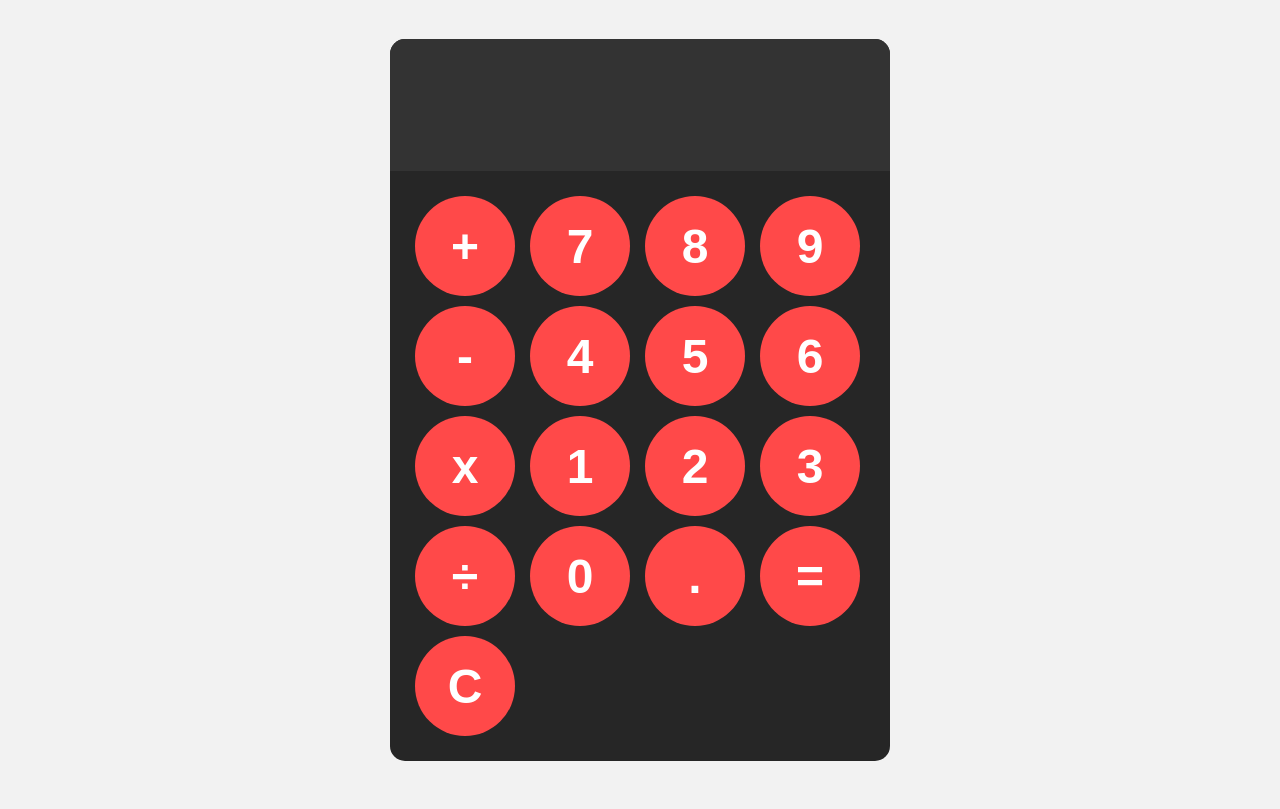
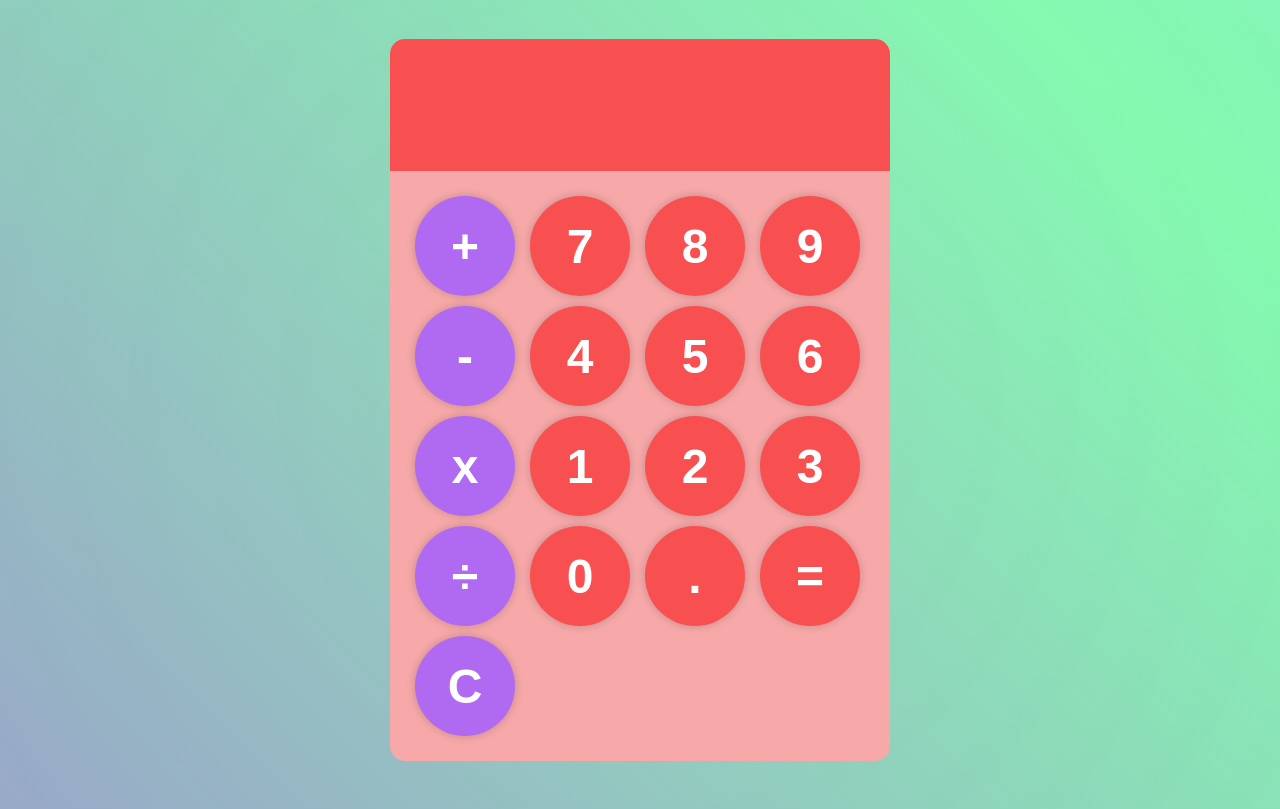
Before and after one commit to Aamir-shakil/Updated-Calculator-with-Js, a plain HTML site: page index.html in a window 1280 px wide. Drawn offline with Linux system fonts and the light colour scheme.

Commit message:
Implementing a live background altering calculator design

```diff
--- a/style.css
+++ b/style.css
@@ -4,53 +4,118 @@ body{
     justify-content: center;
     align-items: center;
     height: 100vh;
-    background-color: hsl(0, 0%, 95%);
+    background: linear-gradient(45deg,
+                #ff9a9e,
+                #fad0c4,
+                #fbc2eb,   /*all the colours the background will trnasiotion to */
+                #a18cd1,
+                #84fab0,
+                #8fd3f4);
+    background-size: 600% 600%;
+    animation: gradientAnimation 15s ease infinite;
+    position: relative; /* Added to ensure pseudo-elements follow z-index */
+    z-index: 0; /* Set z-index of body below content */
 }
+
+body::before { /* ::before used to add the decorative background without interfering with the contents of the calculator(<body> of page)*/
+    content: '';
+    position: absolute;
+    top: 0;
+    left: 0;
+    right: 0;
+    bottom: 0;
+    background: radial-gradient(circle, rgba(255,255,255,0.1), rgba(0,0,0,0));
+    opacity: 0.4;
+    animation: pulse 6s infinite ease-in-out;
+}
+
+@keyframes gradientAnimation { /*@keyframes implemented to make the background move smoothly*/
+    0% { background-position: 0% 50%; }
+    20% { background-position: 50% 50%; }
+    40% { background-position: 100% 50%; }
+    60% { background-position: 50% 100%; }
+    80% { background-position: 0% 50%; }
+    100% { background-position: 0% 50%; }
+}
+
+@keyframes pulse { /*@keyframes pulse implemented to give a glowing effect by making it grow and shrink*/
+    0% {
+        transform: scale(1);
+    }
+    50% {
+        transform: scale(1.1);
+    }
+    100% {
+        transform: scale(1);
+    }
+}
+
 #calculator{
-    font-family: Arial, sans-serif;
-    background-color: hsl(0, 0%, 15%);
+    font-family: Arial, Helvetica, sans-serif;
+    background-color: rgb(247, 169, 169);
     border-radius: 15px;
     max-width: 500px;
     overflow: hidden;
+    z-index: 1; /* to ensure calculator is above the background and the pseudo elemts don't overlap */
+    position: relative;
+
+
 }
+
 #display{
     width: 100%;
     padding: 20px;
     font-size: 5rem;
+    color: white;
     text-align: left;
     border: none;
-    background-color: hsl(0, 0%, 20%);
-    color: white;
+    background-color: rgb(248, 80, 80); /*Changed the calculator to more of a red theme */
+
 }
+
 #keys{
-    display: grid;
+    display:grid;
     grid-template-columns: repeat(4, 1fr);
     gap: 10px;
     padding: 25px;
 }
+
+
 button{
     width: 100px;
     height: 100px;
     border-radius: 50px;
     border: none;
-    background-color: rgb(255, 73, 73);
     color: white;
+    background-color:rgb(248, 80, 80);
     font-size: 3rem;
     font-weight: bold;
     cursor: pointer;
+    transition: transform 0.3s ease;
+    box-shadow: 0 0 10px rgba(0, 0, 0, 0.2);
+    z-index: 2; /* Ensures buttons are clickable */
+    position: relative;
+
+
 }
 button:hover{
-    background-color: hsl(0, 0%, 40%);
+    background-color: rgb(248, 120, 120);
+    transform: scale(1.18);
+    color: rgb(252, 229, 229);
+    box-shadow: 0 0 20px rgba(248, 80, 80, 0.7);
+
 }
-button:active{
-    background-color: hsl(0, 0%, 50%);
+
+button:active{ /* flashes the button so user aware its been clicked */
+    background-color: rgb(238, 191, 191);
 }
-.operator-btn{
-    background-color: hsl(35, 100%, 55%);
+
+.operators{
+    background-color: rgb(176, 106, 241); /*different colour to distinguish operators */
 }
-.operator-btn:hover{
-    background-color: hsl(35, 100%, 65%);
+.operators:hover{
+    background-color: rgb(195, 144, 241);
 }
-.operator-btn:active{
-    background-color: hsl(35, 100%, 75%);
+.operators:active{
+    background-color: rgb(209, 184, 233);
 }
```
